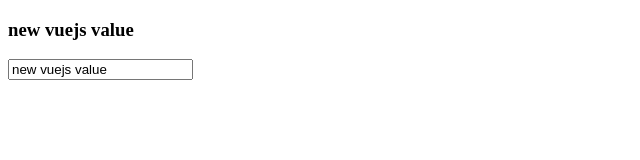
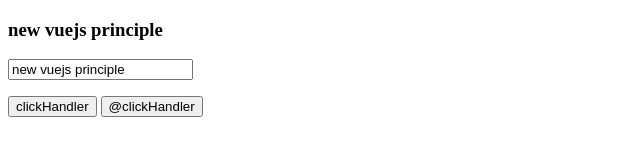
Before and after one commit to tjcchen/simple-vue, a website: page index.html in a window 1280 px wide. Shown: the whole page, without its empty margins (0-640 px from the left). Drawn offline with Linux system fonts and the light colour scheme.

Commit message:
feat: add simple vuejs event handling

```diff
--- a/index.html
+++ b/index.html
@@ -9,20 +9,28 @@
   <div id="app">
     <h3>{{ message }}</h3>
     <input type="text" v-model="message" />
+    <p>
+      <button v-on:click="clickHandler">clickHandler</button>
+      <button @click="clickHandler">@clickHandler</button>
+    </p>
   </div>
 
   <script type="module">
   import Vue from './vue/vue.js';
 
-  window.vm = new Vue({
+  const vm = new Vue({
     el: '#app',
     data: {
       message: 'vuejs core principle'
+    },
+    methods: {
+      clickHandler() {
+        this.message = new Date().getTime();
+      }
     }
   });
 
-  window.vm.message = 'new vuejs value';
-  console.log(window.vm);
+  vm.message = 'new vuejs principle'; // change data via ViewModel
   </script>
 </body>
 </html>
--- a/vue/compiler.js
+++ b/vue/compiler.js
@@ -67,6 +67,9 @@
 
         // [IMPORTANT]: handle different directives logic with utils
         utils[compileKey](node, value, this.vm, eventName);
+      } else if (this.isEventName(name)) { // @click="handler"
+        const [, eventName] = name.split('@');
+        utils['on'](node, value, this.vm, eventName);
       }
     });
   }
@@ -81,6 +84,13 @@
     if (regExp.test(content)) {
       utils['text'](node, content, this.vm); // Allow utils v-text logic handle mustache( {{ xxx }} ) syntax too
     }
+  }
+
+  /**
+   * Check truthy of @ prefix event, like @click
+   */
+  isEventName(name) {
+    return name.startsWith('@');
   }
 
   /**
--- a/vue/observer.js
+++ b/vue/observer.js
@@ -33,14 +33,14 @@
 
     Object.defineProperty(obj, key, {
       get: () => {
-        console.log('$data getter()', value);
+        // console.log('$data getter()', value);
         const watcher = Dependency.watcher;
         watcher && dependency.addWatcher(watcher);
 
         return value;
       },
       set: (newValue) => {
-        console.log('$data setter()', value, newValue);
+        // console.log('$data setter()', value, newValue);
         if (value === newValue) {
           return;
         }
--- a/vue/utils.js
+++ b/vue/utils.js
@@ -10,7 +10,6 @@
    */
   model(node, expression, vm) {
     const initValue = this.getValue(expression, vm);
-
     new Watcher(expression, vm, (newValue) => {
       this.modelUpdate(node, newValue);
     });
@@ -19,7 +18,6 @@
       const newValue = e.target.value;
       this.setValue(expression, vm, newValue);
     });
-
     this.modelUpdate(node, initValue);
   },
 
@@ -32,11 +30,9 @@
     if (value.includes('{{')) { // {{ message }}
       result = value.replace(regExp, (...args) => {
         const expression = args[1];
-
         new Watcher(expression, vm, (newValue) => {
           this.textUpdate(node, newValue);
         });
-
         return this.getValue(expression, vm);
       });
     } else { // v-text="message"
@@ -44,6 +40,14 @@
     }
 
     this.textUpdate(node, result);
+  },
+
+  /**
+   * v-on:click="handler", @click="handler"
+   */
+  on(node, expression, vm, eventName) {
+    const fn = vm.$options.methods[expression];
+    node.addEventListener(eventName, fn.bind(vm), false);
   },
 
   /**
--- a/vue/vue.js
+++ b/vue/vue.js
@@ -12,7 +12,7 @@
   constructor(options) {
     this.$el      = options.el;
     this.$data    = options.data;
-    this.$options = options.data;
+    this.$options = options;
 
     // Make data bind to vm.$data possess reactive feature
     new Observer(this.$data);
```
